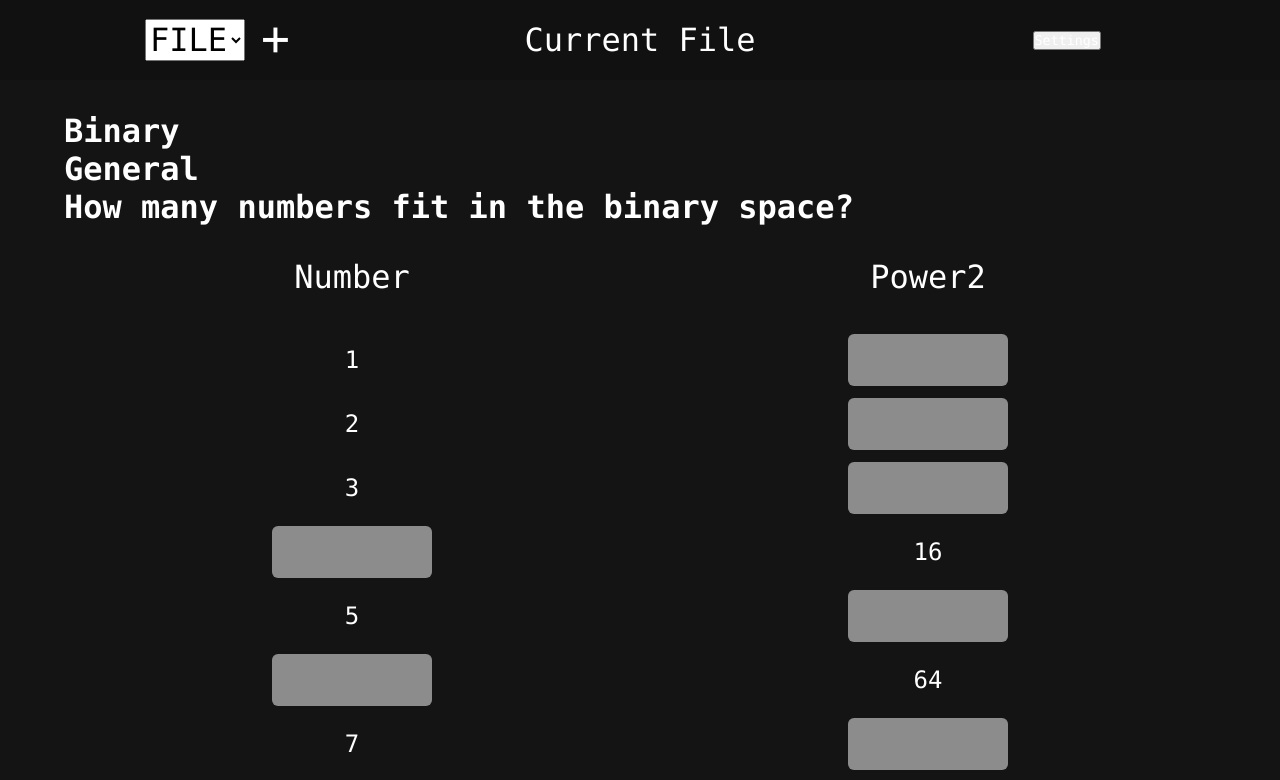
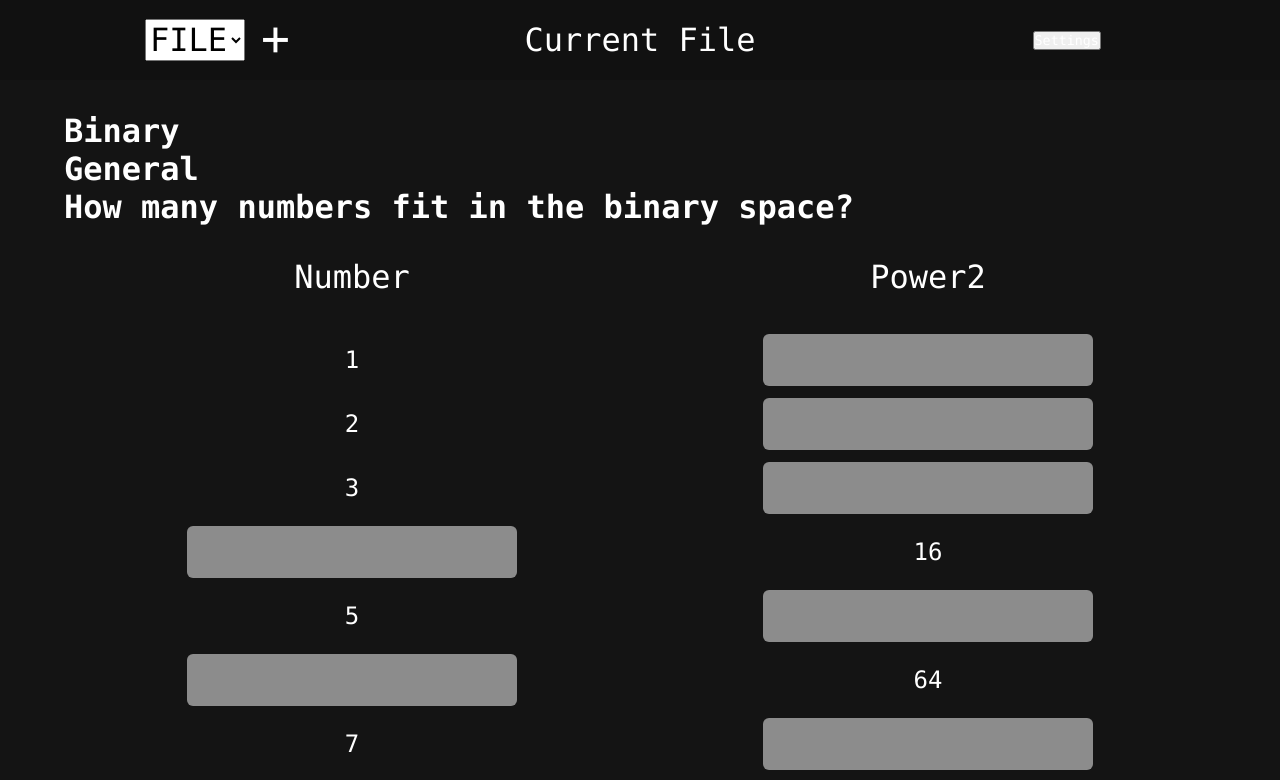
Before and after one commit to Sandro-Enzo/ccie-practise-angular, an Angular app in the folder app/: page / in a window 1280 px wide. Shown: the top 780 px of the page. Built offline with nearby package versions, Linux system fonts and the light colour scheme.

Commit message:
Minor Style Changes

```diff
--- a/app/src/app/question/question.component.scss
+++ b/app/src/app/question/question.component.scss
@@ -58,7 +58,7 @@
     padding: 0.5em;
     margin: 0.25em 0;
     font-size: 1.5rem;
-    width: 10rem;
+    min-width: 10rem;
 
     &:focus-visible {
         outline: none;
```
